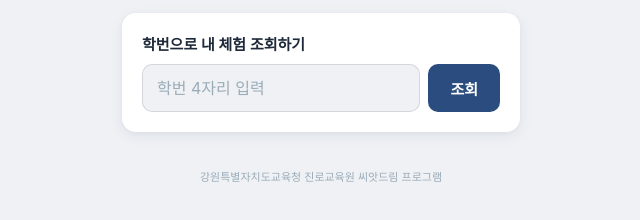
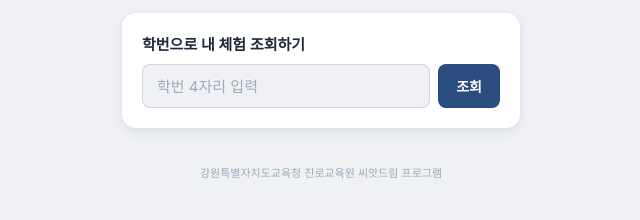
Before and after one commit to kimssmy-design/jinro, a plain HTML site: page index.html in a window 1280 px wide. Shown: the part 264-484 px from the top of the page, 319-959 px from the left. Drawn offline with Linux system fonts and the light colour scheme.

Commit message:
Add files via upload

```diff
--- a/index.html
+++ b/index.html
@@ -55,11 +55,11 @@ body { max-width: 430px; margin: 0 auto; min-height: 100dvh; position: relative;
 /* ── 탭1: 내 체험 조회 ── */
 .search-box { background: var(--card); border-radius: var(--radius); box-shadow: var(--shadow-md); padding: 20px; margin-bottom: 16px; }
 .search-box label { font-size: 15px; font-weight: 600; display: block; margin-bottom: 10px; }
-.search-row { display: flex; gap: 8px; align-items: stretch; }
-.search-row input { flex: 1; border: 1.5px solid var(--separator-bold); border-radius: var(--radius-sm); padding: 12px 14px; font-size: 16px; font-family: inherit; background: var(--bg); outline: none; transition: border-color 0.2s; -webkit-appearance: none; height: 48px; }
+.search-row { display: flex; gap: 8px; align-items: center; }
+.search-row input { flex: 1; border: 1.5px solid var(--separator-bold); border-radius: var(--radius-xs); padding: 0 14px; font-size: 15px; font-family: inherit; background: var(--bg); outline: none; transition: border-color 0.2s; -webkit-appearance: none; height: 44px; }
 .search-row input:focus { border-color: var(--navy); }
 .search-row input::placeholder { color: var(--text-tertiary); }
-.search-row button { background: var(--navy); color: #fff; border: none; border-radius: var(--radius-sm); padding: 0 22px; font-size: 15px; font-weight: 600; font-family: inherit; cursor: pointer; white-space: nowrap; transition: transform 0.1s, opacity 0.1s; height: 48px; flex-shrink: 0; }
+.search-row button { background: var(--navy); color: #fff; border: none; border-radius: var(--radius-xs); padding: 0 18px; font-size: 14px; font-weight: 600; font-family: inherit; cursor: pointer; white-space: nowrap; transition: transform 0.1s, opacity 0.1s; height: 44px; flex-shrink: 0; }
 .search-row button:active { transform: scale(0.96); opacity: 0.85; }
 
 .result-section { margin-top: 4px; }
```
